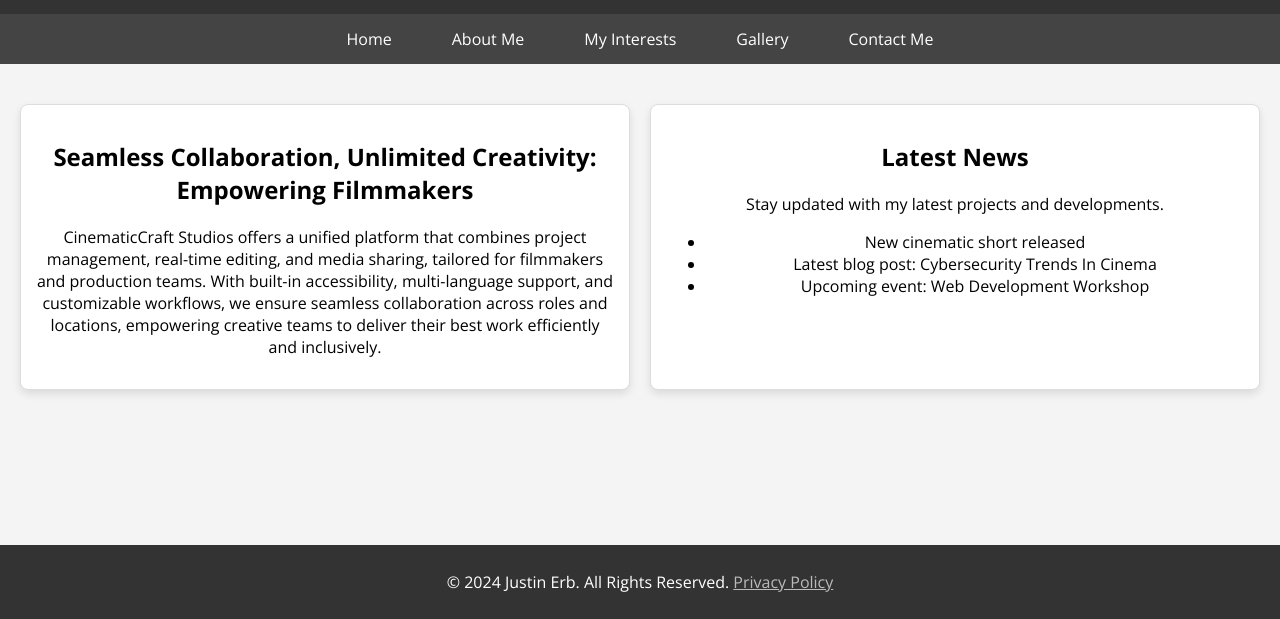
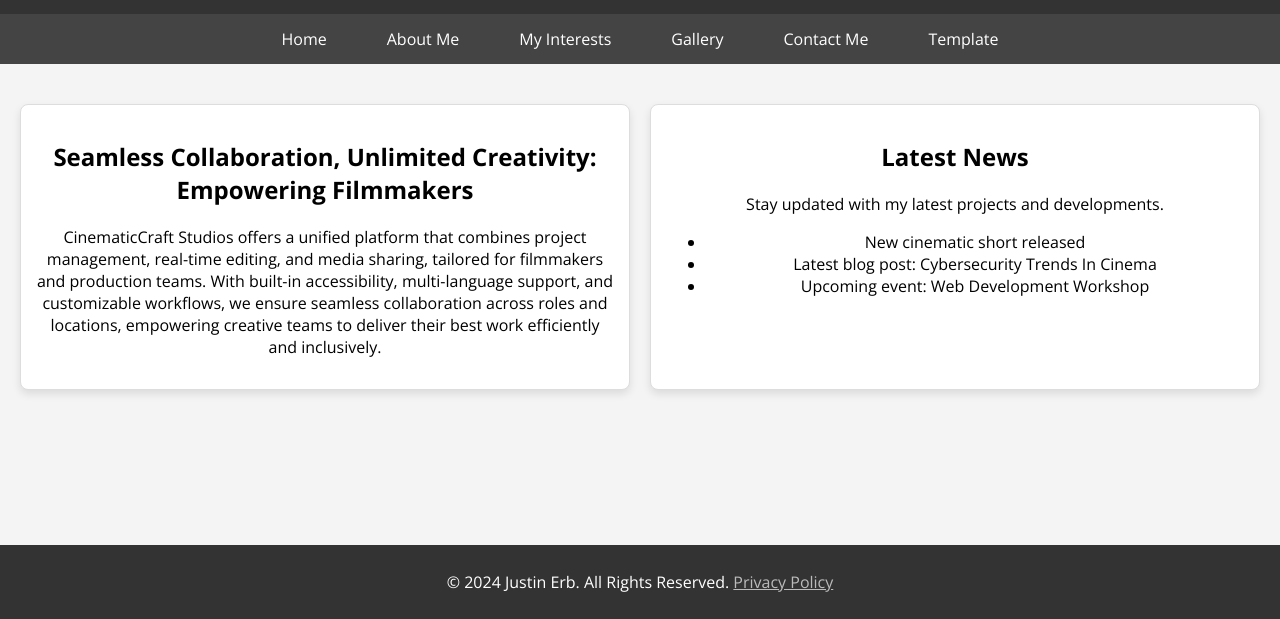
Before and after one commit to JERB5/IT3240, a plain HTML site: page index.html in a window 1280 px wide. Shown: the part 181-800 px from the top of the page. Drawn offline with nearby package versions, Linux system fonts and the light colour scheme.

Commit message:
assessement 2

```diff
--- a/index.html
+++ b/index.html
@@ -32,6 +32,7 @@
                 <li><a href="interests.html">My Interests</a></li>
                 <li><a href="gallery.html">Gallery</a></li>
                 <li><a href="contact.html">Contact Me</a></li>
+                <li><a href="template.html">Template</a></li>
             </ul>
         </nav>
 
```
